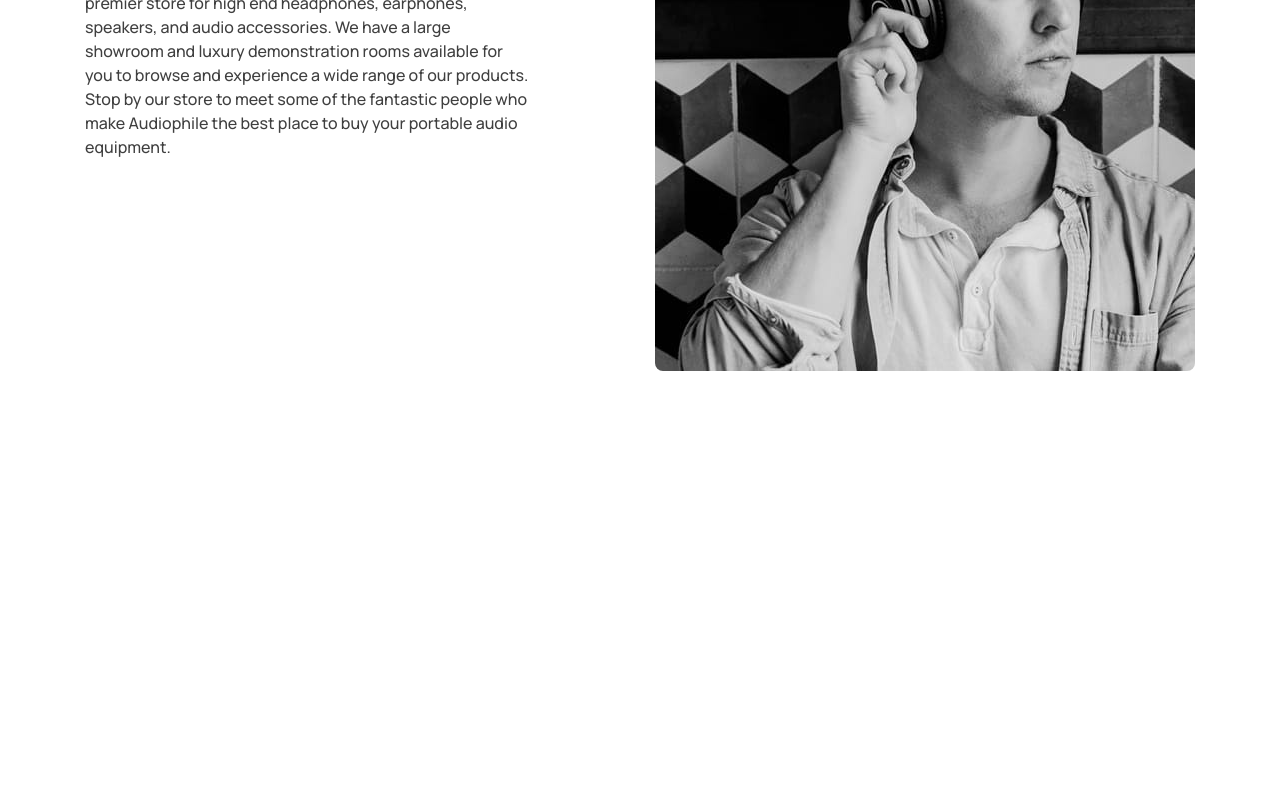
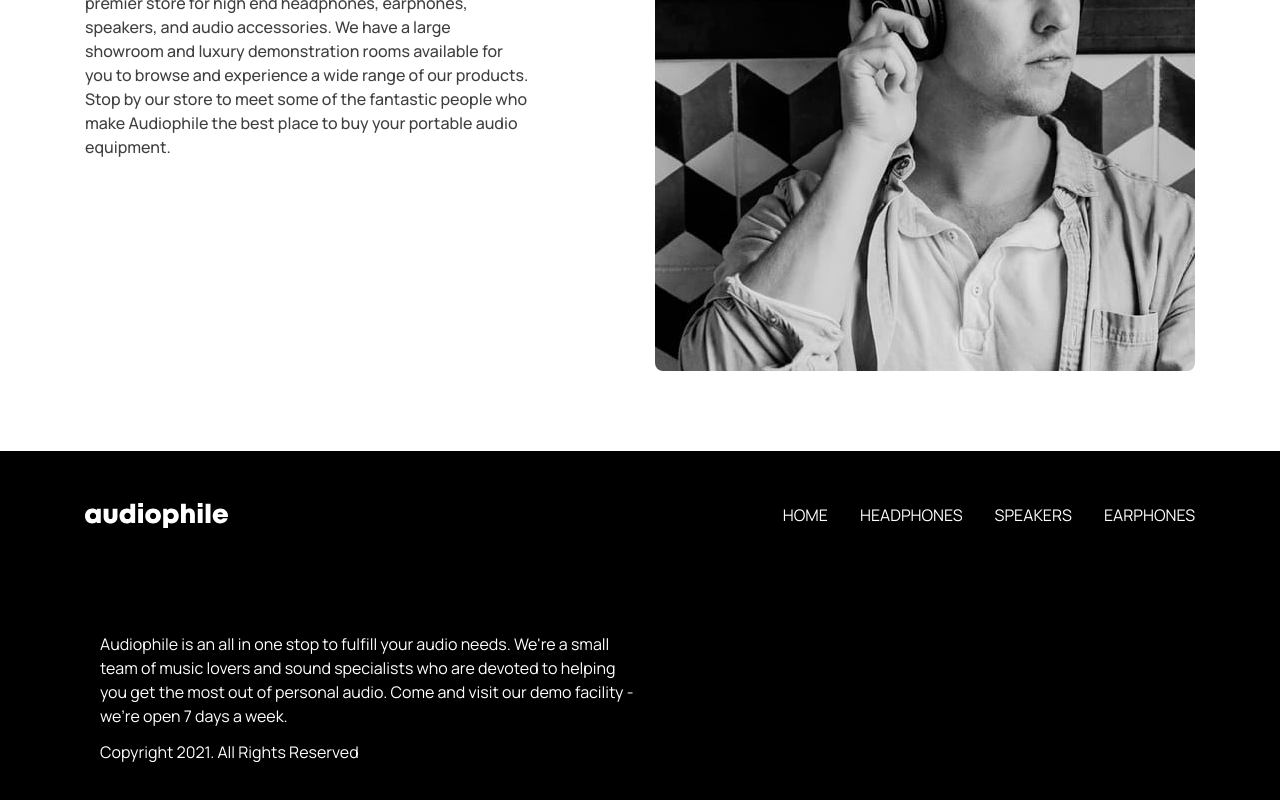
Before and after one commit to ArlindPestisha/ecom, a React (Vite) app: page / in a window 1280 px wide. Shown: the part 3097-3897 px from the top of the page. Before the commit the page ends 3548 px from the top, so only its background shows below. Built offline with nearby package versions, Linux system fonts and the light colour scheme.

Commit message:
Footer work on progress

```diff
--- a/src/App.jsx
+++ b/src/App.jsx
@@ -5,6 +5,7 @@ import Speakers from "./pages/Speakers";
 import Earphones from "./pages/Earphones";
 import { NavBar } from "./components/NavBar";
 import { useState, useEffect } from "react";
+import Footer from "./components/Footer";
 
 const products = [
   {
@@ -629,6 +630,9 @@ const products = [
         <Route path="/earphones" element={<Earphones />} />
       </Routes>
       {/* <section>{products.map(renderProduct)}</section> */}
+
+        <Footer />
+
     </div>
   );
 }
--- a/src/components/Footer.jsx
+++ b/src/components/Footer.jsx
@@ -0,0 +1,50 @@
+import React from "react";
+import { Link } from "react-router-dom";
+
+const Footer = () => {
+  return (
+    <div className="flex flex-wrap justify-center items-center w-full  bg-black md:h-[365px] h-[654px]">
+      <div className="text-lg uppercase text-white  w-full lg:w-[1110px] lg:h-[25px] md:w-[689px]">
+        <div className="flex flex-col md:flex-row items-center justify-between ">
+          <div>
+            {" "}
+            <img src="/assets/shared/desktop/logo.svg" alt="Logo" />
+          </div>
+
+          <ul className="pt-4 md:space-x-8 space-y-6 md:space-y-0 text-center text-base text-white md:flex md:justify-between md:pt-0">
+            <li>
+              <Link to="/">Home</Link>
+            </li>
+            <li>
+              <Link to="/headphones">Headphones</Link>
+            </li>
+            <li>
+              <Link to="/speakers">Speakers</Link>
+            </li>
+            <li>
+              <Link to="/earphones">Earphones</Link>
+            </li>
+          </ul>
+        </div>
+      </div>
+      <div className=" space-y-2">
+        <div className="w-[327px] h-[150px] lg:w-[540px] lg:h-[100px]">
+          <p className=" text-white md:text-left text-center">
+            Audiophile is an all in one stop to fulfill your audio needs. We're
+            a small team of music lovers and sound specialists who are devoted
+            to helping you get the most out of personal audio. Come and visit
+            our demo facility - we’re open 7 days a week.
+          </p>
+        </div>
+        <div className="flex lg:w-[540px]">
+          <p className="text-white text-center md:text-left">Copyright 2021. All Rights Reserved</p>
+        </div>
+          </div>
+          <div className=" lg:w-[540px] lg:h-[100px]">
+
+          </div>
+    </div>
+  );
+};
+
+export default Footer;
--- a/src/pages/Home.jsx
+++ b/src/pages/Home.jsx
@@ -9,6 +9,7 @@ const Home = () => {
       <Hero />
       <Category />
       <ShowCaseCTA />
+
     </div>
   );
 };
```
Lines whose indentation alone changed are shown as unchanged.
